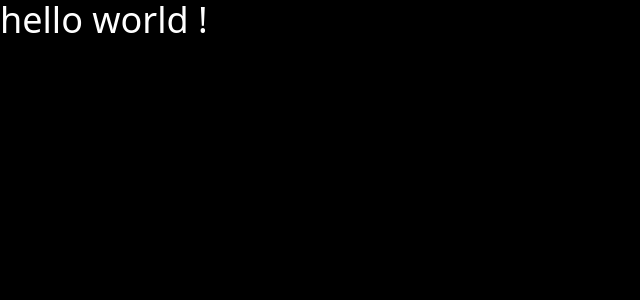
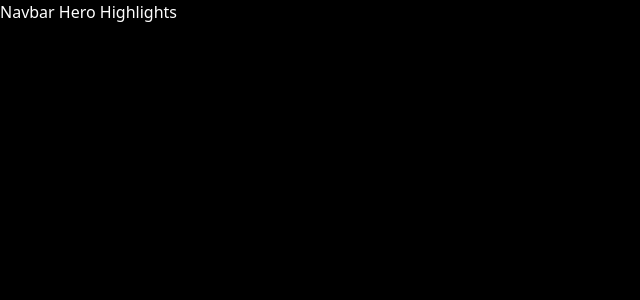
Before and after one commit to yacin999/apple-website_clone, a React (Vite) app: page / in a window 1280 px wide. Shown: the top 300 px of the page, without its empty margins (0-640 px from the left). Built offline with nearby package versions, Linux system fonts and the light colour scheme.

Commit message:
init navbar

```diff
--- a/src/App.jsx
+++ b/src/App.jsx
@@ -3,7 +3,11 @@
 function App() {
 
   return (
-    <h1 className="text-4xl">hello world !</h1>
+    <main className="bg-black">
+      Navbar
+      Hero
+      Highlights
+    </main>
   )
 }
 
--- /dev/null
+++ b/src/assets/Navbar.jsx
@@ -0,0 +1,9 @@
+import React from 'react'
+
+const Navbar = () => {
+  return (
+    <div>Navbar</div>
+  )
+}
+
+export default Navbar
```
